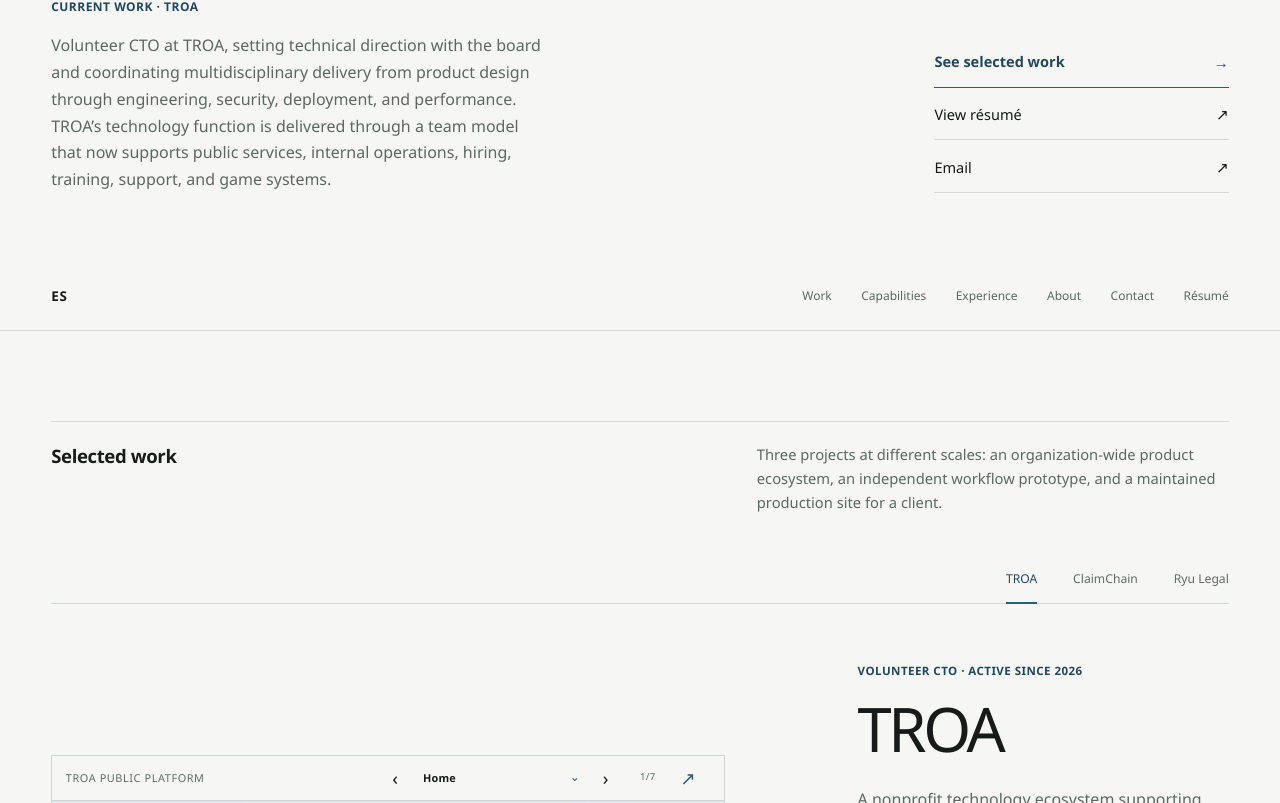
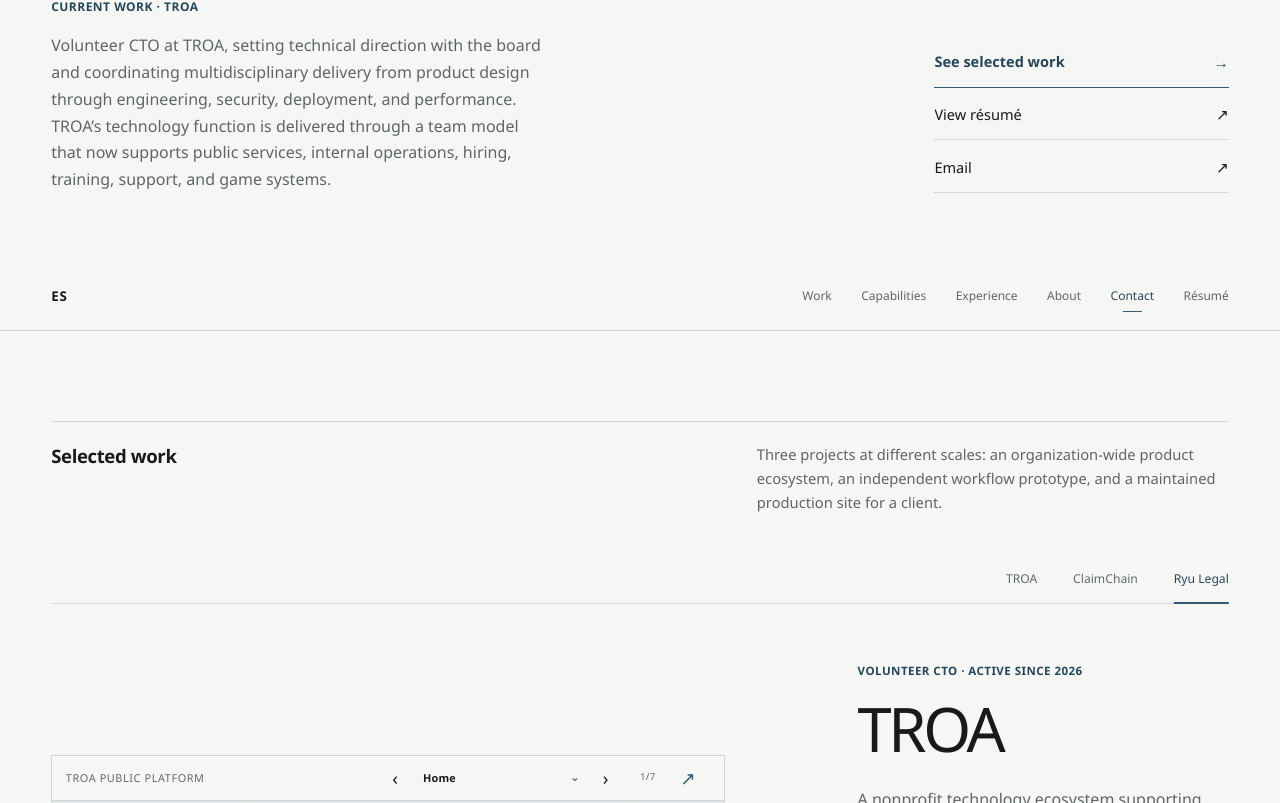
Before and after one commit to edwardsong08/final-profile, a Next.js app: page / in a window 1280 px wide. Shown: the part 538-1341 px from the top of the page. Built offline with nearby package versions, Linux system fonts and the light colour scheme.

Commit message:
Refine navigation section indicators

```diff
--- a/src/components/v21/PortfolioZen.module.css
+++ b/src/components/v21/PortfolioZen.module.css
@@ -300,22 +300,24 @@
   bottom: 0.4rem;
   content: '';
   height: 1px;
-  left: 0;
+  left: 50%;
+  opacity: 0;
   position: absolute;
-  transform: scaleX(0);
-  transform-origin: right;
-  transition: transform 180ms ease;
-  width: 100%;
+  transform: translateX(-50%);
+  width: min(1.15rem, 100%);
 }
 
-.navInner li a:hover {
+.navInner li a:hover,
+.navInner li a:focus-visible {
   color: var(--ink);
 }
 
-.navInner li a:hover::after,
-.navInner li a:focus-visible::after {
-  transform: scaleX(1);
-  transform-origin: left;
+.navInner li a[aria-current='location'] {
+  color: var(--accent-dark);
+}
+
+.navInner li a[aria-current='location']::after {
+  opacity: 1;
 }
 
 .progressTrack {
@@ -396,12 +398,36 @@
 }
 
 .workIndex ul {
+  --work-indicator-width: 0px;
+  --work-indicator-x: 0px;
+
   align-items: center;
   display: flex;
   gap: clamp(1.25rem, 2.8vw, 2.5rem);
   list-style: none;
   margin: 0;
   padding: 0;
+  position: relative;
+}
+
+.workIndex ul::after {
+  background: var(--accent);
+  bottom: -1px;
+  content: '';
+  height: 2px;
+  left: 0;
+  opacity: 0;
+  pointer-events: none;
+  position: absolute;
+  transform: translate3d(var(--work-indicator-x), 0, 0);
+  transition:
+    transform 240ms cubic-bezier(0.2, 0.8, 0.2, 1),
+    width 240ms cubic-bezier(0.2, 0.8, 0.2, 1);
+  width: var(--work-indicator-width);
+}
+
+.workIndex ul[data-indicator-ready='true']::after {
+  opacity: 1;
 }
 
 .workIndex a {
@@ -415,30 +441,13 @@
   transition: color 180ms ease;
 }
 
-.workIndex a::after {
-  background: var(--accent);
-  bottom: -1px;
-  content: '';
-  height: 2px;
-  left: 0;
-  position: absolute;
-  transform: scaleX(0);
-  transform-origin: right;
-  transition: transform 180ms ease;
-  width: 100%;
+.workIndex a:hover,
+.workIndex a:focus-visible {
+  color: var(--ink);
 }
 
-.workIndex a:hover,
-.workIndex a:focus-visible,
 .workIndex a[aria-current='location'] {
   color: var(--accent-dark);
-}
-
-.workIndex a:hover::after,
-.workIndex a:focus-visible::after,
-.workIndex a[aria-current='location']::after {
-  transform: scaleX(1);
-  transform-origin: left;
 }
 
 .project {
@@ -1102,9 +1111,8 @@
   .linkArrow,
   .heroMantra,
   .workIndex a,
-  .workIndex a::after,
+  .workIndex ul::after,
   .navInner li a,
-  .navInner li a::after,
   .projectImage {
     transition: none;
   }
@@ -1127,6 +1135,11 @@
   }
 
   .progressValue {
+    background: Highlight;
+  }
+
+  .navInner li a[aria-current='location']::after,
+  .workIndex ul::after {
     background: Highlight;
   }
 }
--- a/src/components/v21/PortfolioZen.tsx
+++ b/src/components/v21/PortfolioZen.tsx
@@ -63,7 +63,18 @@
   { id: 'project-troa', label: 'TROA' },
   { id: 'project-claimchain', label: 'ClaimChain' },
   { id: 'project-ryu', label: 'Ryu Legal' },
-];
+] as const;
+
+const primarySections = [
+  { id: 'work', label: 'Work', secondary: false },
+  { id: 'capabilities', label: 'Capabilities', secondary: true },
+  { id: 'experience', label: 'Experience', secondary: false },
+  { id: 'about', label: 'About', secondary: true },
+  { id: 'contact', label: 'Contact', secondary: false },
+] as const;
+
+const projectIds = projects.map((project) => project.id);
+const primarySectionIds = primarySections.map((section) => section.id);
 
 function Arrow({ external = false }: { external?: boolean }) {
   return (
@@ -105,52 +116,144 @@
   return <span ref={progressRef} className={styles.progressValue} aria-hidden="true" />;
 }
 
-function WorkIndex() {
-  const [activeProject, setActiveProject] = useState(projects[0].id);
+function useActiveSection(sectionIds: readonly string[], viewportAnchor: number) {
+  const [activeSection, setActiveSection] = useState(sectionIds[0]);
 
   useEffect(() => {
-    const targets = projects
-      .map((project) => document.getElementById(project.id))
-      .filter((target): target is HTMLElement => Boolean(target));
+    let animationFrame = 0;
+    let disposed = false;
 
-    if (!targets.length) return;
+    const update = () => {
+      const anchor = window.innerHeight * viewportAnchor;
+      let nextSection = sectionIds[0];
 
-    const observer = new IntersectionObserver(
-      (entries) => {
-        const visibleEntry = entries
-          .filter((entry) => entry.isIntersecting)
-          .sort(
-            (first, second) =>
-              Math.abs(first.boundingClientRect.top - window.innerHeight * 0.32) -
-              Math.abs(second.boundingClientRect.top - window.innerHeight * 0.32),
-          )[0];
+      for (const sectionId of sectionIds) {
+        const section = document.getElementById(sectionId);
+        if (!section) continue;
 
-        if (visibleEntry) setActiveProject(visibleEntry.target.id);
-      },
-      {
-        rootMargin: '-18% 0px -54% 0px',
-        threshold: [0, 0.1, 0.35],
-      },
-    );
+        if (section.getBoundingClientRect().top <= anchor) {
+          nextSection = sectionId;
+        } else {
+          break;
+        }
+      }
 
-    targets.forEach((target) => observer.observe(target));
-    return () => observer.disconnect();
-  }, []);
+      if (window.scrollY + window.innerHeight >= document.documentElement.scrollHeight - 2) {
+        nextSection = sectionIds.at(-1) ?? nextSection;
+      }
+
+      setActiveSection((currentSection) =>
+        currentSection === nextSection ? currentSection : nextSection,
+      );
+      animationFrame = 0;
+    };
+
+    const requestUpdate = () => {
+      if (disposed || animationFrame) return;
+      animationFrame = window.requestAnimationFrame(update);
+    };
+
+    update();
+    window.addEventListener('hashchange', requestUpdate);
+    window.addEventListener('resize', requestUpdate);
+    window.addEventListener('scroll', requestUpdate, { passive: true });
+    void document.fonts?.ready.then(requestUpdate);
+
+    return () => {
+      disposed = true;
+      if (animationFrame) window.cancelAnimationFrame(animationFrame);
+      window.removeEventListener('hashchange', requestUpdate);
+      window.removeEventListener('resize', requestUpdate);
+      window.removeEventListener('scroll', requestUpdate);
+    };
+  }, [sectionIds, viewportAnchor]);
+
+  return [activeSection, setActiveSection] as const;
+}
+
+function WorkIndex() {
+  const [activeProject, setActiveProject] = useActiveSection(projectIds, 0.36);
+  const indexRef = useRef<HTMLUListElement>(null);
+  const linkRefs = useRef<Record<string, HTMLAnchorElement | null>>({});
+
+  useEffect(() => {
+    const index = indexRef.current;
+    const activeLink = linkRefs.current[activeProject];
+    if (!index || !activeLink) return;
+
+    const positionIndicator = () => {
+      const indexBounds = index.getBoundingClientRect();
+      const linkBounds = activeLink.getBoundingClientRect();
+      index.style.setProperty('--work-indicator-x', `${linkBounds.left - indexBounds.left}px`);
+      index.style.setProperty('--work-indicator-width', `${linkBounds.width}px`);
+    };
+
+    positionIndicator();
+    const resizeObserver = new ResizeObserver(positionIndicator);
+    resizeObserver.observe(index);
+    const readyFrame = window.requestAnimationFrame(() => {
+      index.dataset.indicatorReady = 'true';
+    });
+
+    return () => {
+      window.cancelAnimationFrame(readyFrame);
+      resizeObserver.disconnect();
+    };
+  }, [activeProject]);
 
   return (
     <nav className={styles.workIndex} aria-label="Selected project index">
-      <ul>
+      <ul ref={indexRef}>
         {projects.map((project) => (
           <li key={project.id}>
             <a
+              ref={(link) => {
+                linkRefs.current[project.id] = link;
+              }}
               href={`#${project.id}`}
               aria-current={activeProject === project.id ? 'location' : undefined}
+              onClick={() => setActiveProject(project.id)}
             >
               {project.label}
             </a>
           </li>
         ))}
       </ul>
+    </nav>
+  );
+}
+
+function PrimaryNavigation() {
+  const [activeSection, setActiveSection] = useActiveSection(primarySectionIds, 0.32);
+
+  return (
+    <nav className={styles.stickyNav} aria-label="Primary navigation">
+      <div className={styles.navInner}>
+        <a className={styles.navName} href="#top" aria-label="Edward Song, back to top">
+          ES
+        </a>
+        <ul>
+          {primarySections.map((section) => (
+            <li className={section.secondary ? styles.secondaryNavItem : undefined} key={section.id}>
+              <a
+                href={`#${section.id}`}
+                aria-current={activeSection === section.id ? 'location' : undefined}
+                onClick={() => setActiveSection(section.id)}
+              >
+                {section.label}
+              </a>
+            </li>
+          ))}
+          <li>
+            <a href="/Resume-Edward_Song.pdf" target="_blank" rel="noreferrer">
+              Résumé
+            </a>
+          </li>
+        </ul>
+      </div>
+      <span className={styles.progressTrack} aria-hidden="true">
+        <ScrollProgress />
+      </span>
     </nav>
   );
 }
@@ -202,38 +305,7 @@
         </div>
       </header>
 
-      <nav className={styles.stickyNav} aria-label="Primary navigation">
-        <div className={styles.navInner}>
-          <a className={styles.navName} href="#top" aria-label="Edward Song, back to top">
-            ES
-          </a>
-          <ul>
-            <li>
-              <a href="#work">Work</a>
-            </li>
-            <li className={styles.secondaryNavItem}>
-              <a href="#capabilities">Capabilities</a>
-            </li>
-            <li>
-              <a href="#experience">Experience</a>
-            </li>
-            <li className={styles.secondaryNavItem}>
-              <a href="#about">About</a>
-            </li>
-            <li>
-              <a href="#contact">Contact</a>
-            </li>
-            <li>
-              <a href="/Resume-Edward_Song.pdf" target="_blank" rel="noreferrer">
-                Résumé
-              </a>
-            </li>
-          </ul>
-        </div>
-        <span className={styles.progressTrack} aria-hidden="true">
-          <ScrollProgress />
-        </span>
-      </nav>
+      <PrimaryNavigation />
 
       <main>
         <section id="work" className={`${styles.section} ${styles.workSection}`} aria-labelledby="work-title">
```
